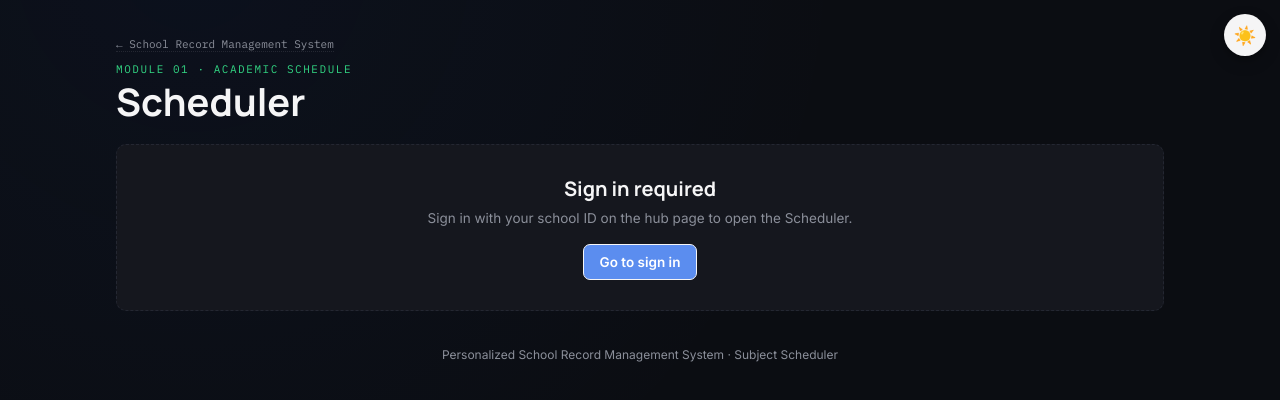
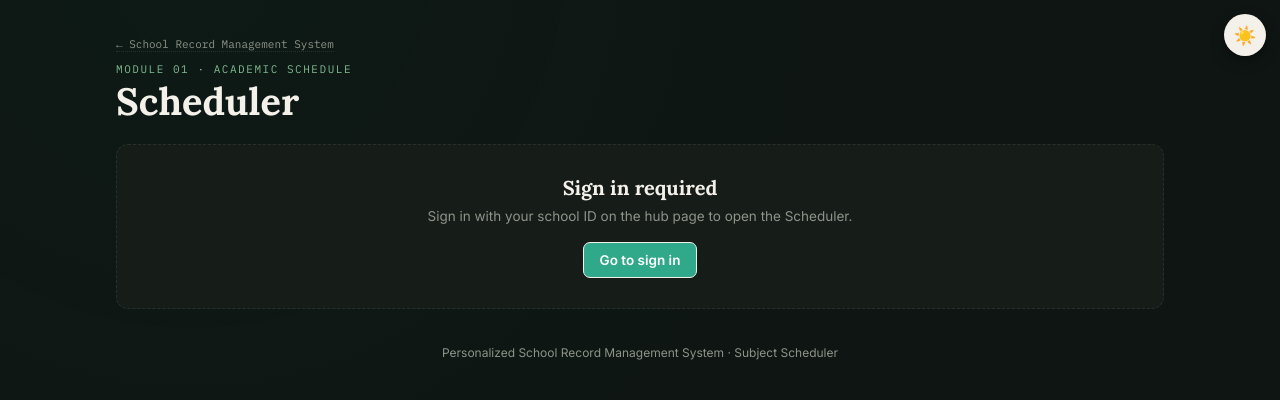
Before and after one commit to fielalbert2026/school-record-management-system, a website: page subject_scheduler_dashboard.html in a window 1280 px wide. Both pictures are taken after a click on the button "Toggle dark mode". Drawn offline with Linux system fonts and the light colour scheme.

Commit message:
New design_V3

```diff
--- a/subject_scheduler_dashboard.html
+++ b/subject_scheduler_dashboard.html
@@ -6,48 +6,48 @@
 <meta name="viewport" content="width=device-width, initial-scale=1.0">
 <title>Subject Scheduler — Personalized School Record Management System</title>
 <link rel="preconnect" href="https://fonts.googleapis.com">
-<link href="https://fonts.googleapis.com/css2?family=Manrope:wght@600;700;800&family=Inter:wght@400;500;600;700&family=IBM+Plex+Mono:wght@400;500&display=swap" rel="stylesheet">
+<link href="https://fonts.googleapis.com/css2?family=Lora:wght@500;600;700&family=Inter:wght@400;500;600;700&family=IBM+Plex+Mono:wght@400;500&display=swap" rel="stylesheet">
 <script src="https://cdnjs.cloudflare.com/ajax/libs/xlsx/0.18.5/xlsx.full.min.js"></script>
 <style>
   :root{
-    --ink:#101828;
-    --ink-soft:#1D2939;
-    --paper:#F7F8FA;
-    --paper-line:#E3E6EB;
+    --ink:#1B2A22;
+    --ink-soft:#28392F;
+    --paper:#F6F4EF;
+    --paper-line:#E1DDD0;
     --card:#FFFFFF;
-    --graphite:#344054;
-    --muted:#667085;
-    --accent:#155EEF;
-    --accent-hover:#0B4ECC;
-    --highlighter:#F79009;
-    --highlighter-ink:#93370D;
-    --pencil-red:#D92D20;
-    --sage:#039855;
-    --sage-bg:#ECFDF3;
-    --radius:10px;
-    --shadow:0 1px 2px rgba(16,24,40,.06), 0 4px 16px rgba(16,24,40,.08);
+    --graphite:#3E4A44;
+    --muted:#79817A;
+    --accent:#0E6B57;
+    --accent-hover:#0A5645;
+    --highlighter:#C08A1E;
+    --highlighter-ink:#5A3F0A;
+    --pencil-red:#B3261E;
+    --sage:#3F6B4F;
+    --sage-bg:#E6EEE7;
+    --radius:12px;
+    --shadow:0 1px 2px rgba(27,42,34,.06), 0 10px 28px rgba(27,42,34,.08);
     color-scheme: light;
     /* Fixed regardless of theme — the Today panel is a deliberate
        "spotlight" accent, not a themeable surface, so it shouldn't invert. */
-    --accent-panel:#0B1F44;
-    --accent-panel-text:#F7F8FA;
+    --accent-panel:#0E2A22;
+    --accent-panel-text:#F6F4EF;
   }
   [data-theme="dark"]{
-    --ink:#F5F5F6;
-    --ink-soft:#E4E4E7;
-    --paper:#0B0D12;
-    --paper-line:#242732;
-    --card:#15171E;
-    --graphite:#D0D2D8;
-    --muted:#8B8F9A;
-    --accent:#5B8DEF;
-    --accent-hover:#84A9F7;
-    --highlighter:#F79009;
-    --highlighter-ink:#2B1400;
-    --pencil-red:#F97066;
-    --sage:#32D583;
-    --sage-bg:#092C1D;
-    --shadow:0 1px 2px rgba(0,0,0,.5), 0 10px 24px rgba(0,0,0,.45);
+    --ink:#F3F1EA;
+    --ink-soft:#E4E1D6;
+    --paper:#0E1512;
+    --paper-line:#26312B;
+    --card:#161D19;
+    --graphite:#D6D2C6;
+    --muted:#8D9389;
+    --accent:#2FA98A;
+    --accent-hover:#57C4A7;
+    --highlighter:#C08A1E;
+    --highlighter-ink:#3A2907;
+    --pencil-red:#E2665C;
+    --sage:#7FB98F;
+    --sage-bg:#16261C;
+    --shadow:0 1px 2px rgba(0,0,0,.5), 0 12px 28px rgba(0,0,0,.4);
     color-scheme: dark;
   }
   #themeToggleBtn:hover{ transform:scale(1.08); }
@@ -55,7 +55,7 @@
   select{ background:var(--card); color:var(--ink); border:1.5px solid var(--paper-line); border-radius:6px; font-family:'Inter',sans-serif; }
   body{
     margin:0;
-    background:radial-gradient(circle at 15% -10%, rgba(21,94,239,.05), transparent 55%), var(--paper);
+    background:radial-gradient(circle at 15% -10%, rgba(14,107,87,.06), transparent 55%), var(--paper);
     color:var(--graphite);
     font-family:'Inter',system-ui,sans-serif;
     -webkit-font-smoothing:antialiased;
@@ -93,7 +93,7 @@
     text-transform:uppercase; color:var(--sage); margin:0 0 6px;
   }
   h1{
-    font-family:'Manrope',sans-serif; font-weight:700; font-size:clamp(26px,4vw,38px);
+    font-family:'Lora',serif; font-weight:700; font-size:clamp(26px,4vw,38px);
     margin:0; color:var(--ink); line-height:1.05;
   }
   .connect-box{
@@ -114,7 +114,7 @@
     background:var(--card); border:1.5px dashed var(--paper-line); border-radius:var(--radius);
     padding:26px; text-align:center; margin-bottom:28px;
   }
-  #connectPanel h2, #tokenPanel h2{font-family:'Manrope',sans-serif; color:var(--ink); margin:0 0 6px; font-size:20px;}
+  #connectPanel h2, #tokenPanel h2{font-family:'Lora',serif; color:var(--ink); margin:0 0 6px; font-size:20px;}
   #connectPanel p, #tokenPanel p{color:var(--muted); font-size:13.5px; margin:0 0 18px; max-width:480px; margin-left:auto; margin-right:auto;}
   #connectPanel .actions, #tokenPanel .actions{display:flex; gap:10px; justify-content:center; flex-wrap:wrap; align-items:center;}
   #tokenPanel input[type="password"]{
@@ -130,7 +130,7 @@
   #todayHero.show{display:block;}
   .hero-top{display:flex; align-items:baseline; justify-content:space-between; gap:12px; flex-wrap:wrap; margin-bottom:14px;}
   .hero-eyebrow{font-family:'IBM Plex Mono',monospace; font-size:11px; text-transform:uppercase; letter-spacing:.12em; color:#B9C4E0;}
-  .hero-date{font-family:'Manrope',sans-serif; font-size:20px; font-weight:600;}
+  .hero-date{font-family:'Lora',serif; font-size:20px; font-weight:600;}
   .hero-list{display:flex; flex-direction:column; gap:0;}
   .hero-row{
     display:grid; grid-template-columns:100px 1fr auto; gap:14px; align-items:center;
@@ -178,10 +178,10 @@
 
   /* ---------- Add class toggle + form ---------- */
   .section-toolbar{display:flex; align-items:center; justify-content:space-between; margin-bottom:14px; flex-wrap:wrap; gap:10px;}
-  .section-toolbar h2{font-family:'Manrope',sans-serif; font-size:19px; color:var(--ink); margin:0;}
+  .section-toolbar h2{font-family:'Lora',serif; font-size:19px; color:var(--ink); margin:0;}
 
   .panel{
-    background:var(--card); border:1px solid var(--paper-line); border-radius:var(--radius);
+    background:var(--card); border:1px solid var(--paper-line); border-top:3px solid var(--accent); border-radius:var(--radius);
     box-shadow:var(--shadow); padding:22px 22px 18px; margin-bottom:24px; display:none;
   }
   .panel.open{display:block;}
@@ -278,7 +278,7 @@
     background:var(--card); border:1.5px dashed var(--paper-line); border-radius:var(--radius);
     padding:30px; text-align:center; margin-bottom:28px;
   }
-  #accessLockedPanel h2{font-family:'Manrope',sans-serif; color:var(--ink); margin:0 0 8px; font-size:20px;}
+  #accessLockedPanel h2{font-family:'Lora',serif; color:var(--ink); margin:0 0 8px; font-size:20px;}
   #accessLockedPanel p{color:var(--muted); font-size:13.5px; margin:0 0 18px;}
 
   @media (max-width:640px){
@@ -355,7 +355,7 @@
 
 
   <div class="panel" id="formPanel">
-    <h3 id="formTitle" style="font-family:'Manrope',sans-serif; margin:0 0 14px; color:var(--ink); font-size:17px;">Add a class session</h3>
+    <h3 id="formTitle" style="font-family:'Lora',serif; margin:0 0 14px; color:var(--ink); font-size:17px;">Add a class session</h3>
     <form id="subjectForm">
       <div class="field"><label for="f_code">Subject Code</label><input id="f_code" placeholder="MATH101" required></div>
       <div class="field wide"><label for="f_name">Subject Name</label><input id="f_name" placeholder="Calculus I" required></div>
```
Also changed, not shown: audit_log.html (+35 -35 lines), card_drafter.html (+36 -36 lines), flashcards.html (+38 -38 lines), index.html (+42 -42 lines).
